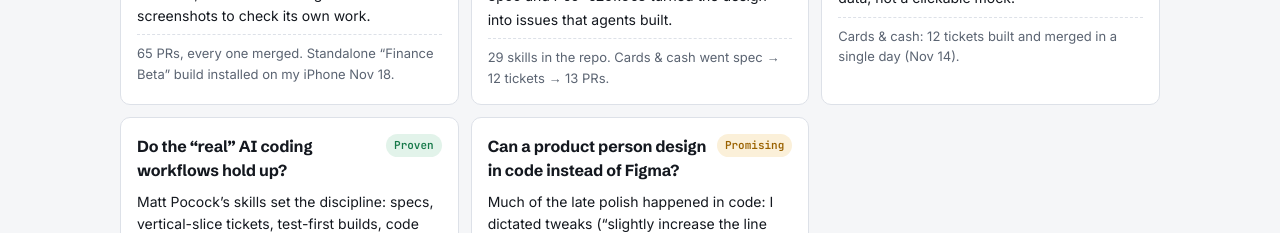
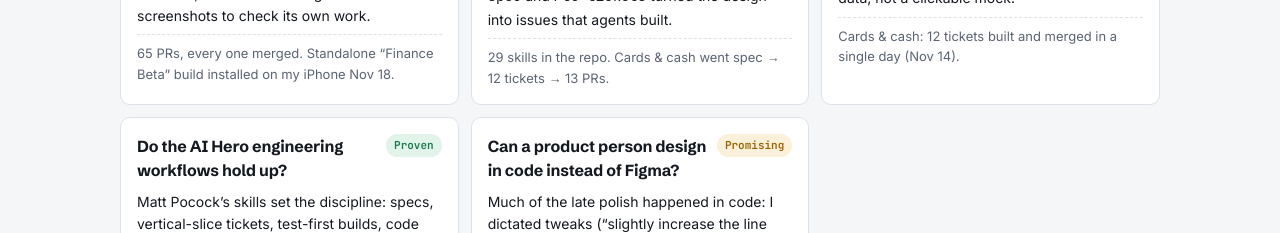
Before and after one commit to cassettedeck9/cassettedeck9.github.io, a plain HTML site: page finance-scorecard/index.html in a window 1280 px wide. Shown: the part 3180-3413 px from the top of the page. Drawn offline with Linux system fonts and the light colour scheme.

Commit message:
Scorecard: name the AI Hero engineering workflows
Co-Authored-By: Claude Opus 5.5 <noreply@anthropic.com>
Claude-Session: https://claude.ai/code/session_015x9jnvPWL2RNsxqXMpJ94p

```diff
--- a/finance-scorecard/index.html
+++ b/finance-scorecard/index.html
@@ -187,7 +187,7 @@ footer code{font-family:var(--mono)}
       <p class="proof">Cards &amp; cash: 12 tickets built and merged in a single day (Nov 14).</p>
     </article>
     <article class="goal">
-      <div class="goal-top"><h3>Do the “real” AI coding workflows hold up?</h3><span class="pill done">Proven</span></div>
+      <div class="goal-top"><h3>Do the AI Hero engineering workflows hold up?</h3><span class="pill done">Proven</span></div>
       <p>Matt Pocock’s skills set the discipline: specs, vertical-slice tickets, test-first builds, code review and retros. A parent session ran child sessions in parallel, with auto-merge after screenshot review.</p>
       <p class="proof">~600 automated tests. 2 retros fed new guardrails back into the rules.</p>
     </article>
```
